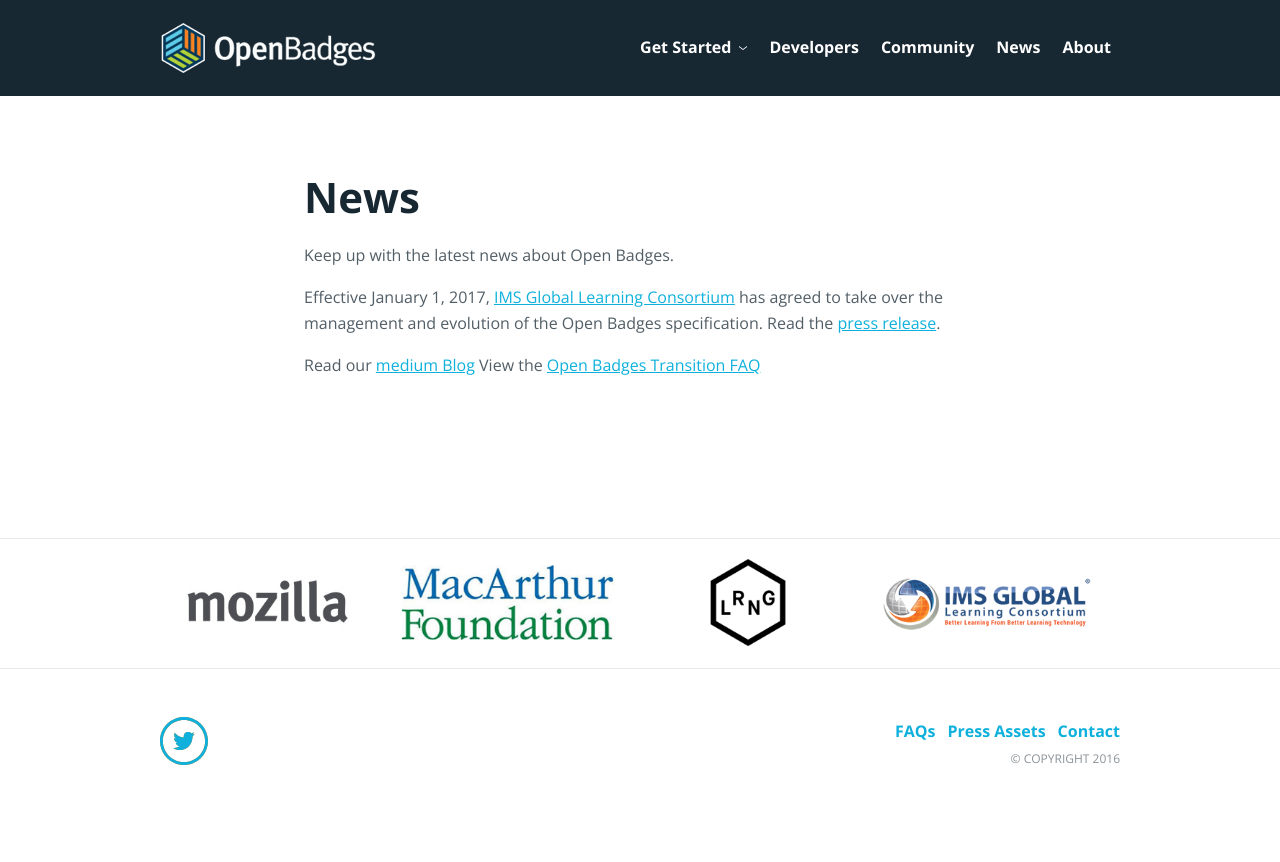
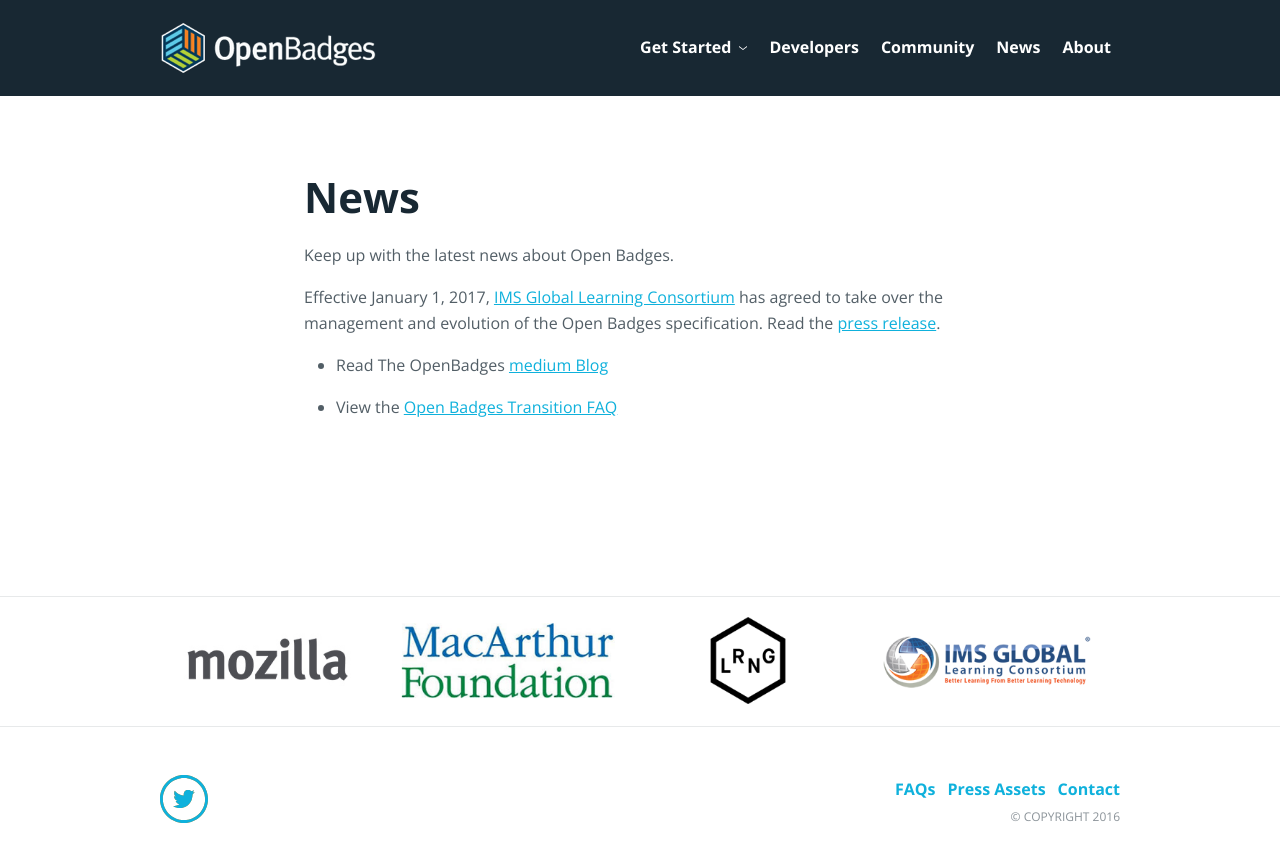
Before and after one commit to mozilla/openbadges.org-static, a Jekyll site: the page built from news/index.md, in a window 1280 px wide. Shown: the top 862 px of the page. Built offline with Jekyll 4.4.1, drawn with Linux system fonts in a browser that asks for light colours.

Commit message:
Break lines on /news

```diff
--- a/news/index.md
+++ b/news/index.md
@@ -8,5 +8,5 @@
 
 Effective January 1, 2017, [IMS Global Learning Consortium](https://www.imsglobal.org/) has agreed to take over the management and evolution of the Open Badges specification. Read the [press release](https://www.imsglobal.org/article/next-steps-accelerate-evolution-open-badges-standard).
 
-Read our [medium Blog](http://medium.com/openbadges)
-View the [Open Badges Transition FAQ](https://www.imsglobal.org/open-badges-transition-faq)
+* Read The OpenBadges [medium Blog](http://medium.com/openbadges)
+* View the [Open Badges Transition FAQ](https://www.imsglobal.org/open-badges-transition-faq)
```
